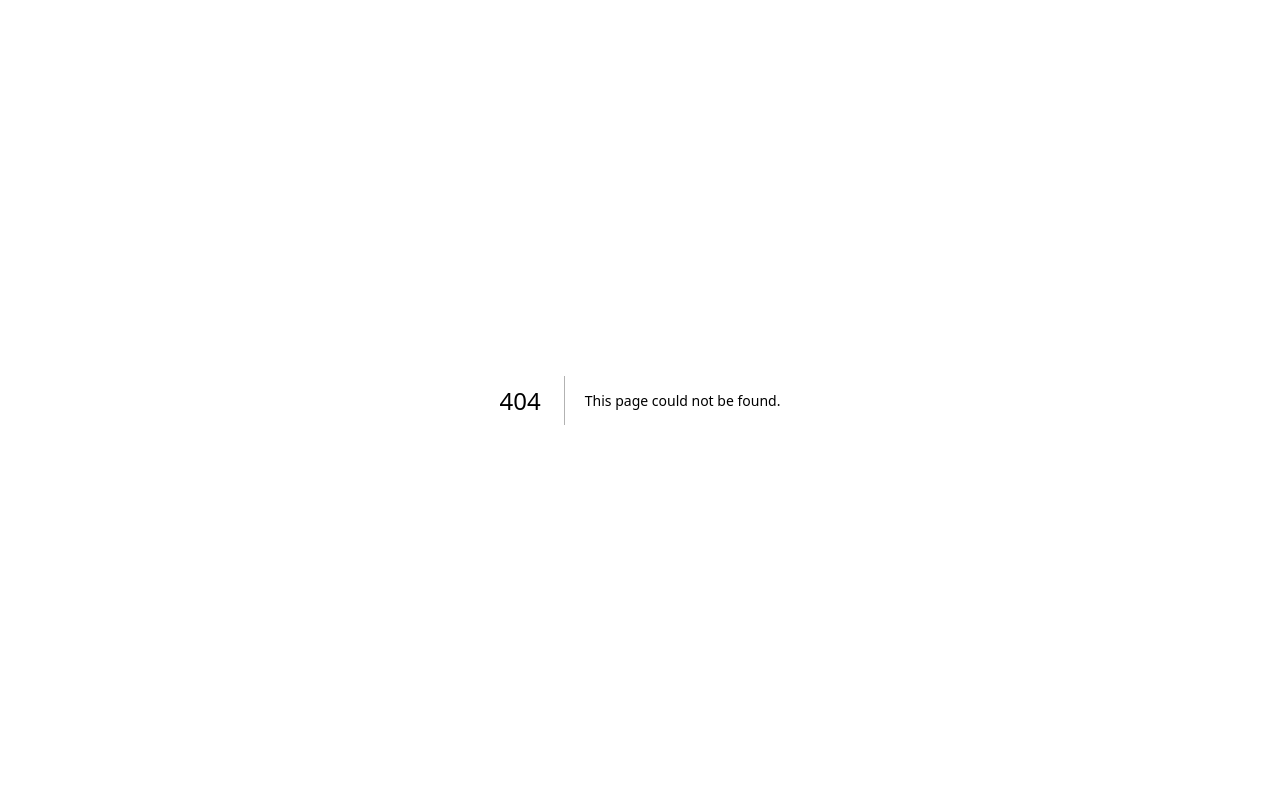
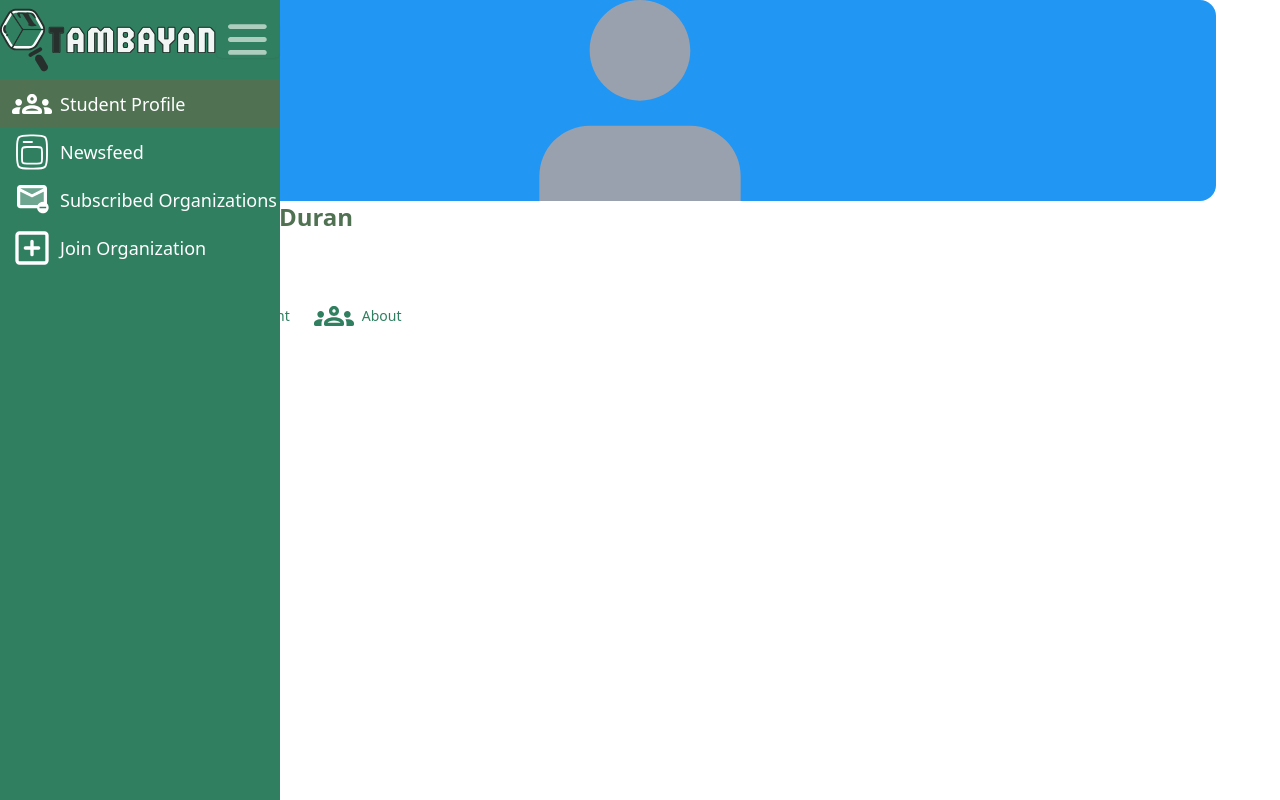
Before and after one commit to kemdav/Tambayan, a Next.js app: page /profile in a window 1280 px wide. Before the commit this address had no page. Built offline with nearby package versions, Linux system fonts and the light colour scheme.

Commit message:
feat: layered, added animation

```diff
--- a/src/app/(student-view)/(student-dashboard)/home/page.tsx
+++ /dev/null
@@ -1,7 +0,0 @@
-export default function Home() {
-  return (
-    <div>
-      <h1 className="bg-mint-500">Student Page</h1>
-    </div>
-  );
-}
--- a/src/app/(student-view)/(student-dashboard)/layout.tsx
+++ b/src/app/(student-view)/(student-dashboard)/layout.tsx
@@ -1,5 +1,7 @@
+import SideNavBar from "@/app/components/ui/general/side-navigation-bar-component";
 import type { Metadata } from "next";
 import { Geist, Geist_Mono } from "next/font/google";
+import StudentVerticalNavigation, { myButtons } from "./sideNavBarWrapper";
 
 const geistSans = Geist({
   variable: "--font-geist-sans",
@@ -22,7 +24,6 @@ export default function RootLayout({
   children: React.ReactNode;
 }>) {
   return (
-    <div className="flex flex-col min-h-screen">
-    </div>
+      <StudentVerticalNavigation>{children}</StudentVerticalNavigation>
   );
 }
--- /dev/null
+++ b/src/app/(student-view)/(student-dashboard)/profile/navBarContents.tsx
@@ -0,0 +1,29 @@
+import { AddIcon, NewsfeedIcon, StudentProfileIcon, SubscribedOrgIcon } from "@/app/components/icons";
+import { ButtonConfig } from "@/app/components/ui/general/button-type";
+
+export const myButtons: ButtonConfig[] = [
+    {
+        id: "post",
+      children: "Post",
+      variant: "horizontalNavigation",
+      className:
+        "horizontalNavBarButton",
+      icon: <StudentProfileIcon className="horizontalNavBarButtonIcons" />,
+    },
+    {
+        id: "comment",
+      children: "Comment",
+      variant: "horizontalNavigation",
+      className:
+        "horizontalNavBarButton",
+      icon: <StudentProfileIcon className="horizontalNavBarButtonIcons" />,
+    },
+    {
+        id: "about",
+      children: "About",
+      variant: "horizontalNavigation",
+      className:
+        "horizontalNavBarButton",
+      icon: <StudentProfileIcon className="horizontalNavBarButtonIcons" />,
+    },
+  ];
--- /dev/null
+++ b/src/app/(student-view)/(student-dashboard)/profile/page.tsx
@@ -0,0 +1,29 @@
+"use client";
+
+import StudentProfileCard from "@/app/components/ui/student-view-ui/student-profile-card";
+import StudentProfileHeader from "@/app/components/ui/student-view-ui/student-profile-header";
+import { useState } from "react";
+import { myButtons } from "./navBarContents";
+
+export default function TagComponentTestPage() {
+    const [selectedNavId, setSelectedNavId] = useState<string>("post");
+
+  return (
+    <main className="w-full grid place-items-center">
+        <div className="h-dvh w-full max-w-6xl ">
+            <StudentProfileHeader isEditable={false}></StudentProfileHeader>
+            <StudentProfileCard className="h-1/2"
+            myButtons={myButtons}
+            selectedButtonId={selectedNavId}
+             onButtonSelect={setSelectedNavId}
+             studentId="23-3788-246"
+    studentCourse="Computer Science"
+    studentEmail="kemphilip.david@cit.edu"
+    studentYear="3rd Year"
+    studentJoinDate="September 17, 2004"
+    studentEventsJoined="6"
+    studentTotalOrg="3"></StudentProfileCard>
+        </div>
+    </main>
+  );
+}
--- /dev/null
+++ b/src/app/(student-view)/(student-dashboard)/sideNavBarWrapper.tsx
@@ -0,0 +1,64 @@
+"use client"
+import { AddIcon, NavigationButtonIcon, NewsfeedIcon, StudentProfileIcon, SubscribedOrgIcon } from "@/app/components/icons";
+import { Button } from "@/app/components/ui/general/button";
+import { ButtonConfig } from "@/app/components/ui/general/button-type";
+import SideNavBar from "@/app/components/ui/general/side-navigation-bar-component";
+import { useState } from "react";
+
+export const myButtons: ButtonConfig[] = [
+    {
+        id: "profile",
+      children: "Student Profile",
+      variant: "sideNavigation",
+      className:
+        "sideNavBarButtonText",
+      icon: <StudentProfileIcon className="size-10" />,
+    },
+    {
+        id: "newsfeed",
+      children: "Newsfeed",
+      variant: "sideNavigation",
+      className:
+        "sideNavBarButtonText",
+      icon: <NewsfeedIcon className="size-10" />,
+    },
+    {
+        id: "sub-org",
+      children: "Subscribed Organizations",
+      variant: "sideNavigation",
+      className:
+        "sideNavBarButtonText",
+      icon: <SubscribedOrgIcon className="size-10" />,
+    },
+    {
+        id: "join-org",
+        variant: "sideNavigation",
+      children: "Join Organization",
+      className: "sideNavBarButtonText",
+      icon: <AddIcon className="size-10" />,
+    },
+  ];
+
+  const SideBar = () => {
+    const [selectedNavId, setSelectedNavId] = useState<string>("profile");
+    return (<div className="">
+          <SideNavBar myButtons={myButtons} selectedButtonId={selectedNavId} onButtonSelect={setSelectedNavId}></SideNavBar>
+        </div>);
+  }
+
+  interface Props {
+    children : React.ReactNode;
+  }
+
+  export default function StudentVerticalNavigation({children}: Props){
+    return (
+      <div className="relative flex h-dvh">
+        <div className="absolute z-20">
+          <SideBar></SideBar>
+        </div>
+        <div className="grow flex">
+          {children}
+        </div>
+      </div>
+  );
+  }
--- a/src/app/(student-view)/layout.tsx
+++ /dev/null
@@ -1,28 +0,0 @@
-import type { Metadata } from "next";
-import { Geist, Geist_Mono } from "next/font/google";
-
-const geistSans = Geist({
-  variable: "--font-geist-sans",
-  subsets: ["latin"],
-});
-
-const geistMono = Geist_Mono({
-  variable: "--font-geist-mono",
-  subsets: ["latin"],
-});
-
-export const metadata: Metadata = {
-  title: "Create Next App",
-  description: "Generated by create next app",
-};
-
-export default function RootLayout({
-  children,
-}: Readonly<{
-  children: React.ReactNode;
-}>) {
-  return (
-    <div className="">
-    </div>
-  );
-}
--- a/src/app/components/ui/general/side-navigation-bar-component.tsx
+++ b/src/app/components/ui/general/side-navigation-bar-component.tsx
@@ -25,7 +25,7 @@ export default function SideNavBar({myButtons, selectedButtonId, onButtonSelect}
   const [isNavOpen, setIsNavOpen] = useState(true);
 
   return (
-    <main className={`bg-tint-forest-fern h-screen transition-all duration-500 ease-in-out ${isNavOpen ? 'w-70' : 'w-15'}`}>
+    <main className={`h-screen transition-all duration-500 ease-in-out ${isNavOpen ? 'bg-tint-forest-fern w-70' : 'w-15 bg-action-forest-green/0'}`}>
       <div className="flex items-center">
         <TambayanIcon className="size-20"></TambayanIcon>
         <TambayanTextIcon className=""></TambayanTextIcon>
@@ -33,7 +33,7 @@ export default function SideNavBar({myButtons, selectedButtonId, onButtonSelect}
       </div>
 
       <div>
-        <ButtonList buttons={myButtons} className="flex flex-col" selectedId={selectedButtonId} onButtonClick={onButtonSelect}/>
+        <ButtonList buttons={myButtons} className={`flex flex-col ${isNavOpen ? 'duration-1000' : '-translate-x-100'}`} selectedId={selectedButtonId} onButtonClick={onButtonSelect}/>
       </div>
     </main>
   );
```
